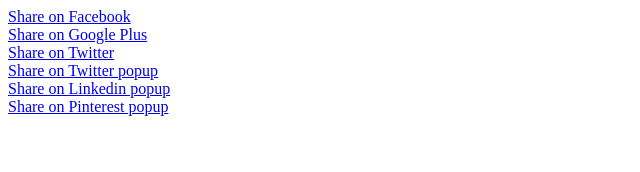
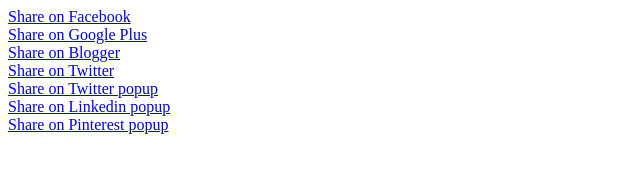
Before and after one commit to avellaneda-team/socialJS, a website: page index.html in a window 1280 px wide. Shown: the whole page, without its empty margins (0-640 px from the left). Drawn offline with Linux system fonts and the light colour scheme.

Commit message:
Add blogger support.

```diff
--- a/index.html
+++ b/index.html
@@ -8,6 +8,7 @@
   <body>
     <a href="#" data-social-link="true" data-share-on="facebook">Share on Facebook</a> <br>
     <a href="#" data-social-link="true" data-share-on="googleplus">Share on Google Plus</a> <br>
+    <a href="#" data-social-link="true" data-share-on="blogger" data-url="http://google.com.ar">Share on Blogger</a> <br>
     <a href="#" data-social-link="true" data-share-on="twitter" data-text='Amaizing Text'>Share on Twitter</a> <br>
     <a href="#" data-social-link="true" data-share-on="twitter" data-text='Amaizing Text' data-popup="true">Share on Twitter popup</a> <br>
     <a href="#" data-social-link="true" data-share-on="linkedin" data-text='Amaizing Text' data-popup="true">Share on Linkedin popup</a> <br>
--- a/src/socialJS.js
+++ b/src/socialJS.js
@@ -22,7 +22,8 @@
       twitter: 'http://twitter.com/share?text={{text}}&url={{url}}',
       linkedin: 'http://www.linkedin.com/shareArticle?mini=true&url={{url}}&title={{text}}&summary={{description}}&source={{source}}',
       pinterest: 'http://pinterest.com/pin/create/link/?url={{url}}&media={{media}}&description={{text}}',
-      googleplus: 'https://plus.google.com/share?url={{url}}'
+      googleplus: 'https://plus.google.com/share?url={{url}}',
+      blogger: 'https://www.blogger.com/blog-this.g?t&u={{url}}&n={{text}}'
     },
 
     options: {
```
